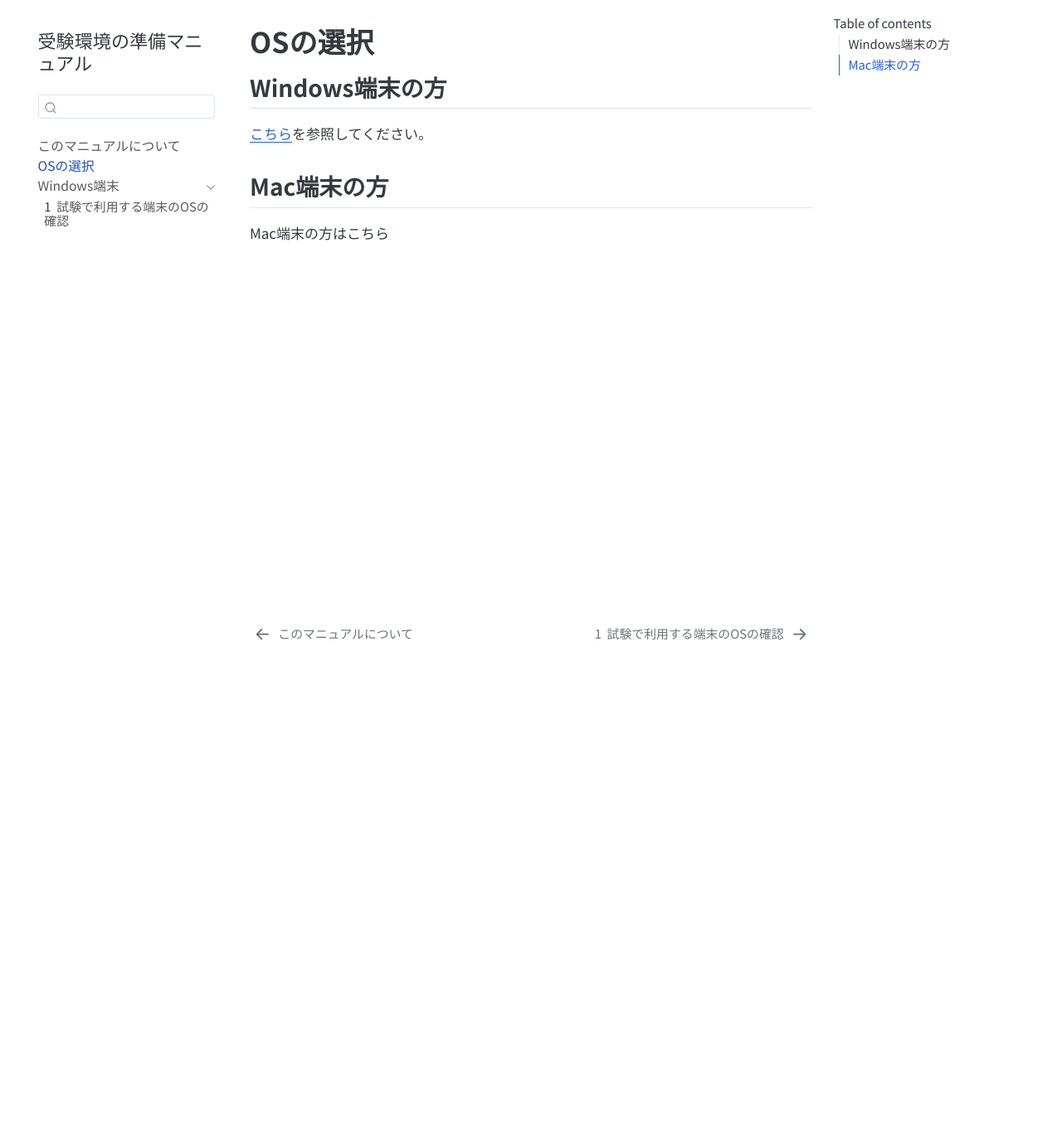
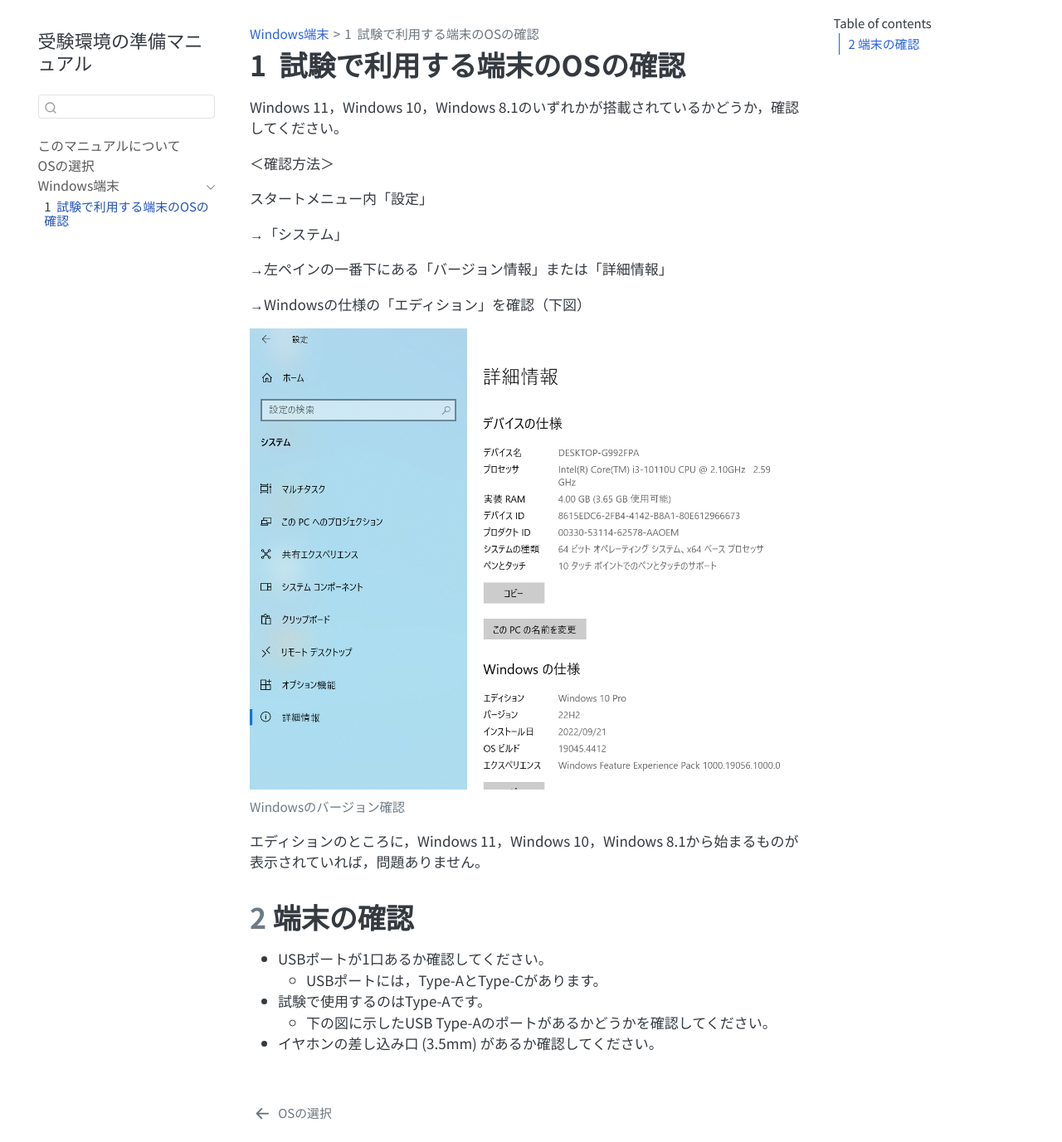
Before and after one commit to TeraoTakahiro/byodcbtstudy, a plain HTML site: page osVersionCheck_win.html in a window 1280 px wide. Shown: the whole page at 83% size. Before the commit the page ends 800 px from the top, so only its background shows below. Drawn offline with Linux system fonts and the light colour scheme.

Commit message:
Add files via upload

```diff
--- a/oschoose.html
+++ b/osVersionCheck_win.html
@@ -7,7 +7,7 @@
 <meta name="viewport" content="width=device-width, initial-scale=1.0, user-scalable=yes">
 
 
-<title>OSの選択 – 受験環境の準備マニュアル</title>
+<title>1&nbsp; 試験で利用する端末のOSの確認 – 受験環境の準備マニュアル</title>
 <style>
 code{white-space: pre-wrap;}
 span.smallcaps{font-variant: small-caps;}
@@ -30,8 +30,7 @@ ul.task-list li input[type="checkbox"] {
 <script src="site_libs/quarto-search/fuse.min.js"></script>
 <script src="site_libs/quarto-search/quarto-search.js"></script>
 <meta name="quarto:offset" content="./">
-<link href="./osVersioncheck_win.html" rel="next">
-<link href="./index.html" rel="prev">
+<link href="./oschoose.html" rel="prev">
 <script src="site_libs/quarto-html/quarto.js"></script>
 <script src="site_libs/quarto-html/popper.min.js"></script>
 <script src="site_libs/quarto-html/tippy.umd.min.js"></script>
@@ -86,7 +85,7 @@ ul.task-list li input[type="checkbox"] {
       <button type="button" class="quarto-btn-toggle btn" data-bs-toggle="collapse" role="button" data-bs-target=".quarto-sidebar-collapse-item" aria-controls="quarto-sidebar" aria-expanded="false" aria-label="Toggle sidebar navigation" onclick="if (window.quartoToggleHeadroom) { window.quartoToggleHeadroom(); }">
         <i class="bi bi-layout-text-sidebar-reverse"></i>
       </button>
-        <nav class="quarto-page-breadcrumbs" aria-label="breadcrumb"><ol class="breadcrumb"><li class="breadcrumb-item"><a href="./oschoose.html">OSの選択</a></li></ol></nav>
+        <nav class="quarto-page-breadcrumbs" aria-label="breadcrumb"><ol class="breadcrumb"><li class="breadcrumb-item"><a href="./osVersionCheck_win.html">Windows端末</a></li><li class="breadcrumb-item"><a href="./osVersionCheck_win.html"><span class="chapter-number">1</span>&nbsp; <span class="chapter-title">試験で利用する端末のOSの確認</span></a></li></ol></nav>
         <a class="flex-grow-1" role="navigation" data-bs-toggle="collapse" data-bs-target=".quarto-sidebar-collapse-item" aria-controls="quarto-sidebar" aria-expanded="false" aria-label="Toggle sidebar navigation" onclick="if (window.quartoToggleHeadroom) { window.quartoToggleHeadroom(); }">
         </a>
       <button type="button" class="btn quarto-search-button" aria-label="Search" onclick="window.quartoOpenSearch();">
@@ -119,7 +118,7 @@ ul.task-list li input[type="checkbox"] {
 </li>
         <li class="sidebar-item">
   <div class="sidebar-item-container">
-  <a href="./oschoose.html" class="sidebar-item-text sidebar-link active">
+  <a href="./oschoose.html" class="sidebar-item-text sidebar-link">
  <span class="menu-text">OSの選択</span></a>
   </div>
 </li>
@@ -134,7 +133,7 @@ ul.task-list li input[type="checkbox"] {
       <ul id="quarto-sidebar-section-1" class="collapse list-unstyled sidebar-section depth1 show">
           <li class="sidebar-item">
   <div class="sidebar-item-container">
-  <a href="./osVersioncheck_win.html" class="sidebar-item-text sidebar-link">
+  <a href="./osVersionCheck_win.html" class="sidebar-item-text sidebar-link active">
  <span class="menu-text"><span class="chapter-number">1</span>&nbsp; <span class="chapter-title">試験で利用する端末のOSの確認</span></span></a>
   </div>
 </li>
@@ -150,17 +149,16 @@ ul.task-list li input[type="checkbox"] {
     <h2 id="toc-title">Table of contents</h2>
 
   <ul>
-  <li><a href="#windows端末の方" id="toc-windows端末の方" class="nav-link active" data-scroll-target="#windows端末の方">Windows端末の方</a></li>
-  <li><a href="#mac端末の方" id="toc-mac端末の方" class="nav-link" data-scroll-target="#mac端末の方">Mac端末の方</a></li>
+  <li><a href="#端末の確認" id="toc-端末の確認" class="nav-link active" data-scroll-target="#端末の確認"><span class="header-section-number">2</span> 端末の確認</a></li>
   </ul>
 </nav>
     </div>
 <!-- main -->
 <main class="content" id="quarto-document-content">
 
-<header id="title-block-header" class="quarto-title-block default">
+<header id="title-block-header" class="quarto-title-block default"><nav class="quarto-page-breadcrumbs quarto-title-breadcrumbs d-none d-lg-block" aria-label="breadcrumb"><ol class="breadcrumb"><li class="breadcrumb-item"><a href="./osVersionCheck_win.html">Windows端末</a></li><li class="breadcrumb-item"><a href="./osVersionCheck_win.html"><span class="chapter-number">1</span>&nbsp; <span class="chapter-title">試験で利用する端末のOSの確認</span></a></li></ol></nav>
 <div class="quarto-title">
-<h1 class="title">OSの選択</h1>
+<h1 class="title"><span class="chapter-number">1</span>&nbsp; <span class="chapter-title">試験で利用する端末のOSの確認</span></h1>
 </div>
 
 
@@ -177,13 +175,32 @@ ul.task-list li input[type="checkbox"] {
 </header>
 
 
-<section id="windows端末の方" class="level2">
-<h2 class="anchored" data-anchor-id="windows端末の方">Windows端末の方</h2>
-<p><a href="osVersionCheck_win.html">こちら</a>を参照してください。</p>
-</section>
-<section id="mac端末の方" class="level2">
-<h2 class="anchored" data-anchor-id="mac端末の方">Mac端末の方</h2>
-<p>Mac端末の方はこちら</p>
+<p>Windows 11，Windows 10，Windows 8.1のいずれかが搭載されているかどうか，確認してください。</p>
+<p>＜確認方法＞</p>
+<p>スタートメニュー内「設定」</p>
+<p>→「システム」</p>
+<p>→左ペインの一番下にある「バージョン情報」または「詳細情報」</p>
+<p>→Windowsの仕様の「エディション」を確認（下図）</p>
+<div class="quarto-figure quarto-figure-center">
+<figure class="figure">
+<p><img src="win_img/スクリーンショット (178)_trimmed.png" class="img-fluid figure-img"></p>
+<figcaption>Windowsのバージョン確認</figcaption>
+</figure>
+</div>
+<p>エディションのところに，Windows 11，Windows 10，Windows 8.1から始まるものが表示されていれば，問題ありません。</p>
+<section id="端末の確認" class="level1" data-number="2">
+<h1 data-number="2"><span class="header-section-number">2</span> 端末の確認</h1>
+<ul>
+<li>USBポートが1口あるか確認してください。
+<ul>
+<li>USBポートには，Type-AとType-Cがあります。</li>
+</ul></li>
+<li>試験で使用するのはType-Aです。
+<ul>
+<li>下の図に示したUSB Type-Aのポートがあるかどうかを確認してください。</li>
+</ul></li>
+<li>イヤホンの差し込み口 (3.5mm) があるか確認してください。</li>
+</ul>
 
 
 </section>
@@ -611,14 +628,11 @@ window.document.addEventListener("DOMContentLoaded", function (event) {
 </script>
 <nav class="page-navigation">
   <div class="nav-page nav-page-previous">
-      <a href="./index.html" class="pagination-link" aria-label="このマニュアルについて">
-        <i class="bi bi-arrow-left-short"></i> <span class="nav-page-text">このマニュアルについて</span>
+      <a href="./oschoose.html" class="pagination-link" aria-label="OSの選択">
+        <i class="bi bi-arrow-left-short"></i> <span class="nav-page-text">OSの選択</span>
       </a>
   </div>
   <div class="nav-page nav-page-next">
-      <a href="./osVersioncheck_win.html" class="pagination-link" aria-label="試験で利用する端末のOSの確認">
-        <span class="nav-page-text"><span class="chapter-number">1</span>&nbsp; <span class="chapter-title">試験で利用する端末のOSの確認</span></span> <i class="bi bi-arrow-right-short"></i>
-      </a>
   </div>
 </nav>
 </div> <!-- /content -->
```
Also changed, not shown: index.html (+1 -1 lines).
